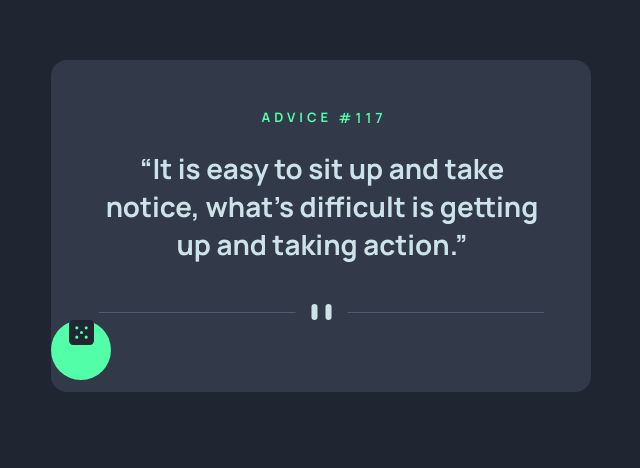
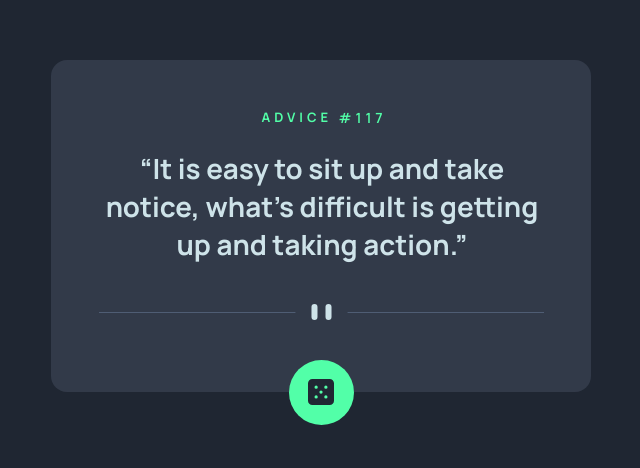
Before and after one commit to HigoFerreira/advice-generation-app, a plain HTML site: page index.html in a window 1280 px wide. Shown: the part 174-642 px from the top of the page, without its empty margins (319-959 px from the left). Drawn offline with Linux system fonts and the light colour scheme.

Commit message:
Alterações feitas nas classes de estilização do botão neon-green

```diff
--- a/src/css/style.css
+++ b/src/css/style.css
@@ -70,28 +70,26 @@ main {
   width: 445px;
 }
 
-.icon-dice{
-  display:flex;
+.space-buttom{
+  /* background-color: aqua; */
+  display: flex;
   justify-content: center;
-  padding-top: 40px;
-  height: 10px;
+  height: 145px;
+  align-items: center;
 
 }
 
 .circle-neon{
   background-color: var(--Neon-Green);
   display: flex;
-  justify-content: center;
-
-
-  width: 60px;
-  height: 60px;
+  width: 65px;
+  height: 65px;
   border-radius: 50%;
-
 }
 
 .icon-dado {
-
-  width: 25px;
-  height: 25px;
+  display: block;
+  margin: 19px;
+  width: 40%;
+  height: 40%;
 }
```
